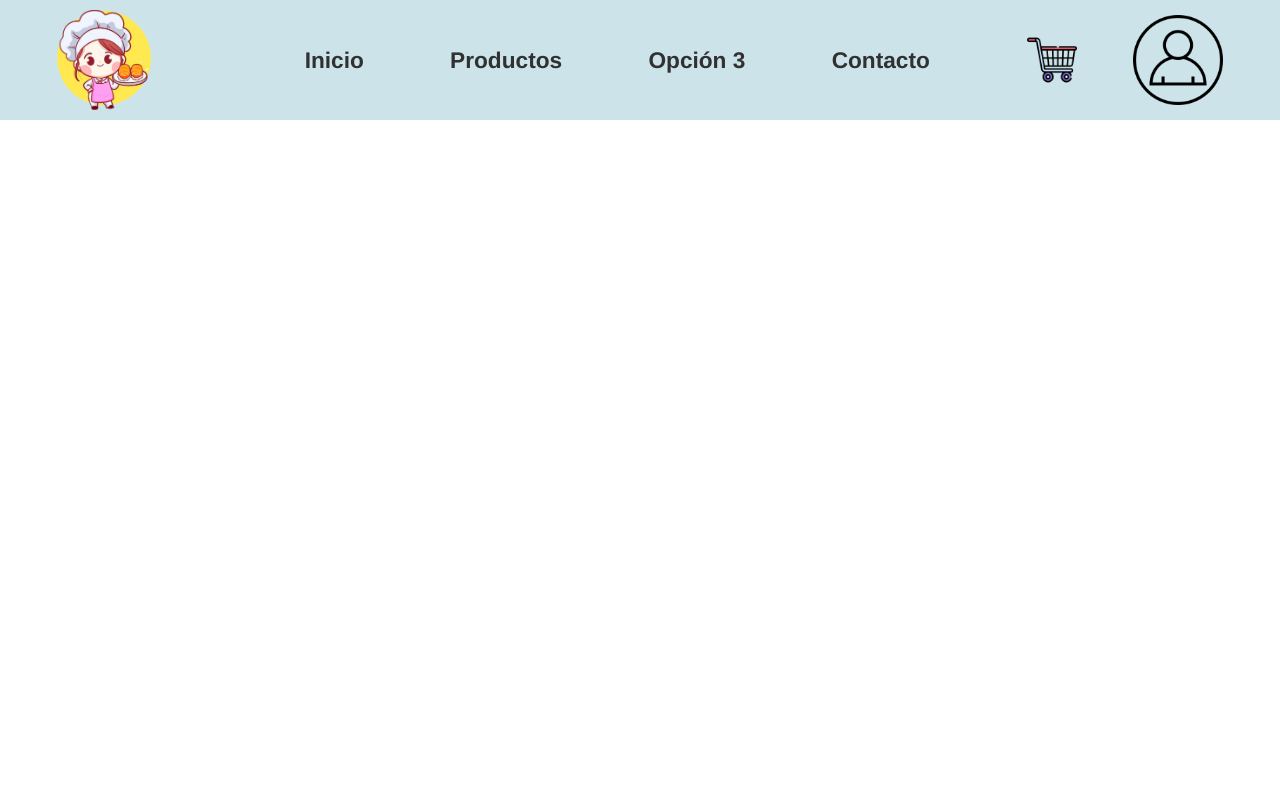
After one commit to jesus-antulio/ProyectoFDW, a PHP site: page /pages/productos.html in a window 1280 px wide. The commit adds this page. Run offline with PHP 8.4, Linux system fonts and the light colour scheme.

Commit message:
Creación de página productos
Se creo la plantilla de la pagina de productos

```diff
--- /dev/null
+++ b/pages/productos.html
@@ -0,0 +1,35 @@
+<html>
+    <head>
+        <title>Reposteria | Productos</title>
+        <link rel="shortcut icon" type="image/jpg" href="../assets/logo.png" />
+        <link rel="stylesheet" href="../styles/compartido.css">
+    </head>
+    <body>
+        <div class="container">
+            <div class="container">
+                <div class="header">
+                    <div class="logo">
+                        <img src="../assets/logo.png" height="100px" >
+                    </div>
+                    <div class="menu">
+                        <a href="index.html">Inicio</a>
+                        <a href="productos.html">Productos</a>
+                        <a href="#">Opción 3</a>
+                        <a href="#">Contacto</a>
+                    </div>
+                    <div class="carrito">
+                        <img src="../assets/carrito.png" height="50px">
+                    </div>
+                    <div class="perfil">
+                        <img src="../assets/perfil.png" height="90px">
+                    </div>
+                </div>
+
+                <div class="footer">
+                    <div class="footer-content">
+
+                    </div>
+                </div>
+            </div>
+    </body>
+</html>
--- a/styles/compartido.css
+++ b/styles/compartido.css
@@ -22,7 +22,12 @@ body{ padding: 0; margin: 0;}
     font-weight: bold;
 }
 .header .menu a{
-    padding: 70px;
+    text-decoration:none;
+    padding-top:15px;
+    padding-bottom:15px;
+    padding-left:40px;
+    padding-right:40px;
+    color: rgb(49, 49, 49);
 }
 .header .carrito{
     margin-top: auto;
```
Also changed, not shown: pages/index.html (+6 -6 lines).
